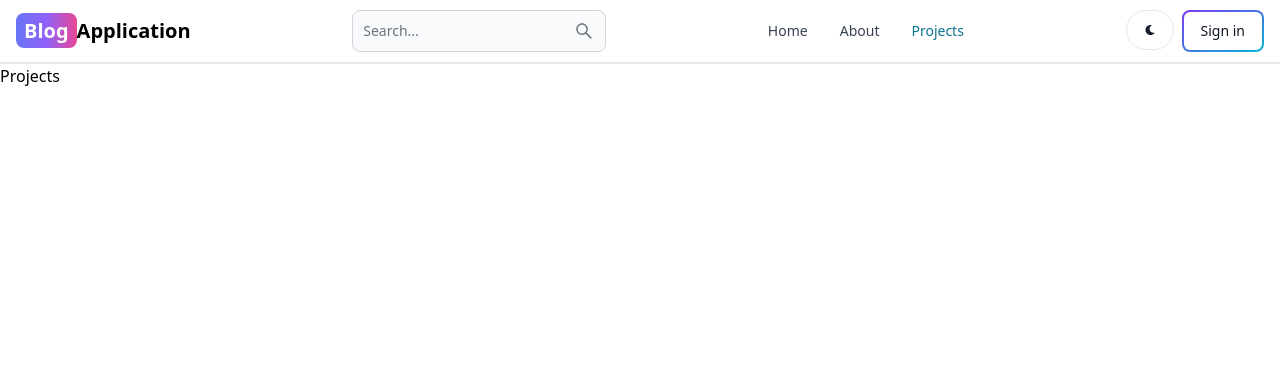
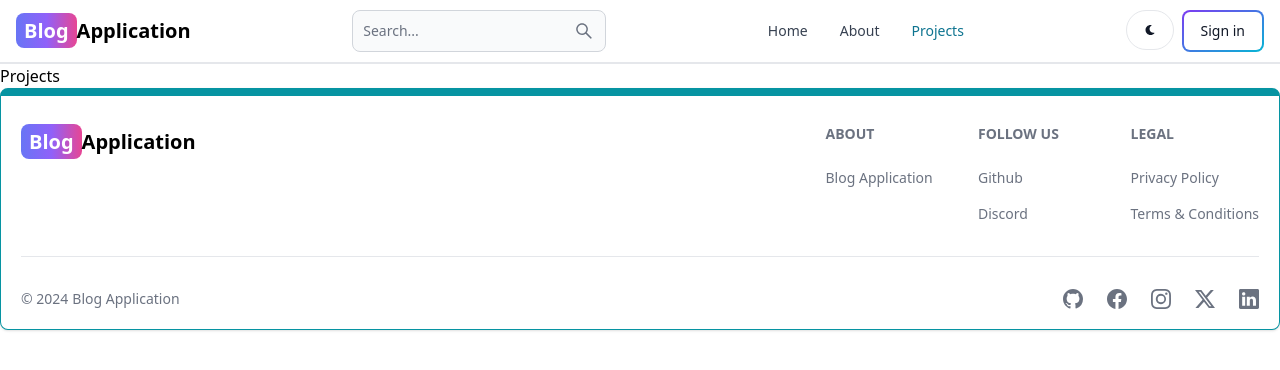
Before and after one commit to CabbitKheema/Blog-Application-Frontend, a React (Vite) app: page /projects in a window 1280 px wide. Shown: the top 370 px of the page. Built offline with nearby package versions, Linux system fonts and the light colour scheme.

Commit message:
Created footer component

```diff
--- a/src/App.jsx
+++ b/src/App.jsx
@@ -1,6 +1,7 @@
 import { BrowserRouter, Routes, Route } from "react-router-dom";
 
 import Header from "./components/Header";
+import Footer from "./components/Footer";
 
 import Home from "./pages/Home";
 import About from "./pages/About";
@@ -21,6 +22,7 @@
         <Route path="/dashboard" element={<Dashboard />} />
         <Route path="/projects" element={<Projects />} />
       </Routes>
+      <Footer />
     </BrowserRouter>
   );
 }
--- /dev/null
+++ b/src/components/Footer.jsx
@@ -0,0 +1,83 @@
+import { Footer } from "flowbite-react";
+import { Link } from "react-router-dom";
+import {
+  BsFacebook,
+  BsInstagram,
+  BsTwitterX,
+  BsLinkedin,
+  BsGithub,
+} from "react-icons/bs";
+
+export default function FooterComponent() {
+  return (
+    <Footer className="pt-3 pb-5 px-5 border border-t-8 border-teal-500">
+      <div className="w-full max-w-7xl mx-auto">
+        <div className="grid w-full justify-between sm:flex md:grid-cols-1">
+          <div className="mt-5">
+            <Link
+              to="/"
+              className="self-center whitespace-nowrap text-lg sm:text-xl font-semibold dark:text-white"
+            >
+              <span className="px-2 py-1 bg-gradient-to-r from-indigo-500 via-purple-500 to-pink-500 rounded-lg text-white">
+                Blog
+              </span>
+              Application
+            </Link>
+          </div>
+          <div className="grid grid-cols-2 gap-8 mt-4 sm:grid-cols-3 sm:gap-6">
+            <div>
+              <Footer.Title title="about" />
+              <Footer.LinkGroup col>
+                <Footer.Link
+                  href="/about"
+                  target="_self"
+                  rel="noopener noreferrer"
+                >
+                  Blog Application
+                </Footer.Link>
+              </Footer.LinkGroup>
+            </div>
+            <div>
+              <Footer.Title title="follow us" />
+              <Footer.LinkGroup col>
+                <Footer.Link
+                  href="https://github.com/CabbitKheema"
+                  target="_blank"
+                  rel="noopener noreferrer"
+                >
+                  Github
+                </Footer.Link>
+                <Footer.Link href="#">Discord</Footer.Link>
+              </Footer.LinkGroup>
+            </div>
+            <div>
+              <Footer.Title title="legal" />
+              <Footer.LinkGroup col>
+                <Footer.Link href="#">Privacy Policy</Footer.Link>
+                <Footer.Link href="#">Terms &amp; Conditions</Footer.Link>
+              </Footer.LinkGroup>
+            </div>
+          </div>
+        </div>
+        <Footer.Divider />
+        <div className="w-full sm:flex sm:items-center sm:justify-between">
+          <Footer.Copyright
+            href="#"
+            by="Blog Application"
+            year={new Date().getFullYear()}
+          />
+          <div className="flex gap-6 sm:mt-0 mt-4 sm:justify-center">
+            <Footer.Icon
+              href="https://github.com/CabbitKheema"
+              icon={BsGithub}
+            />
+            <Footer.Icon href="#" icon={BsFacebook} />
+            <Footer.Icon href="#" icon={BsInstagram} />
+            <Footer.Icon href="#" icon={BsTwitterX} />
+            <Footer.Icon href="#" icon={BsLinkedin} />
+          </div>
+        </div>
+      </div>
+    </Footer>
+  );
+}
```
